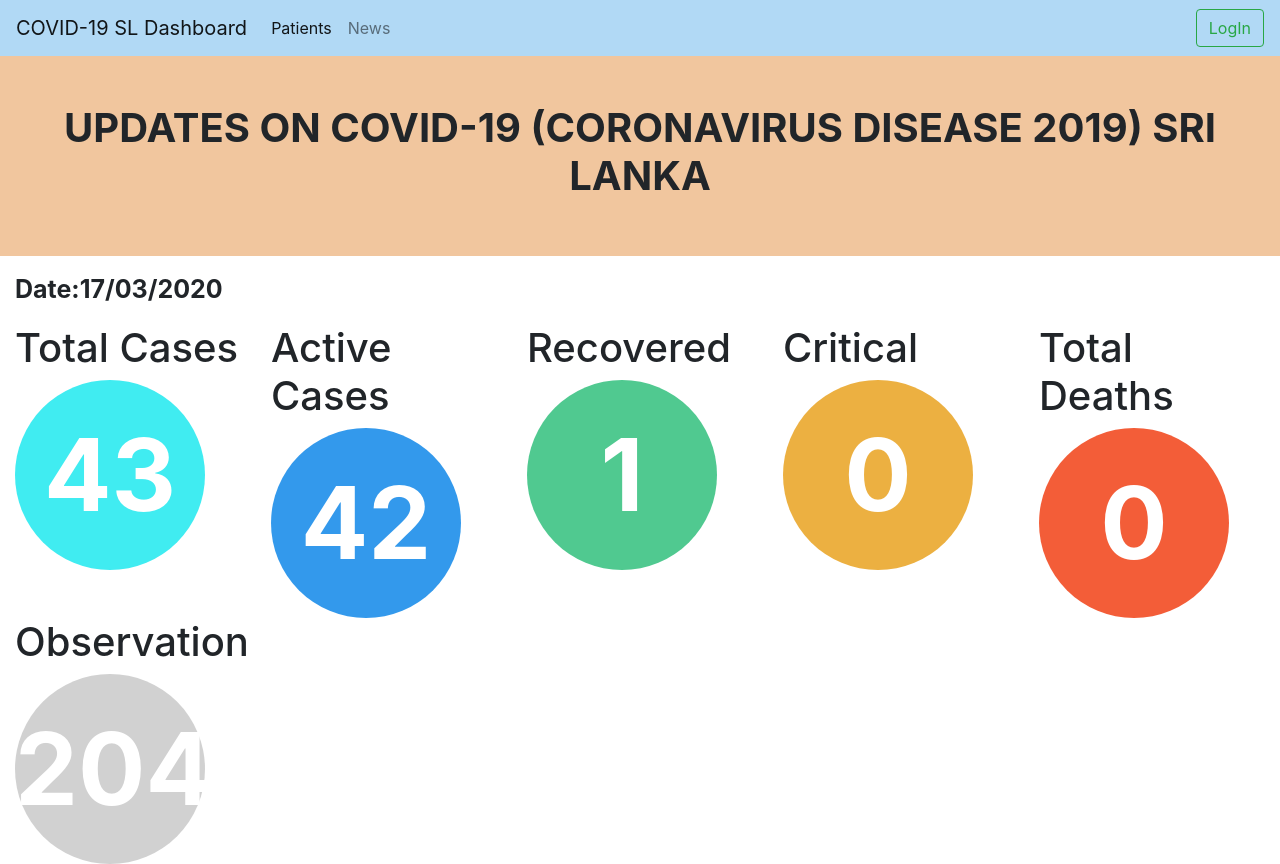
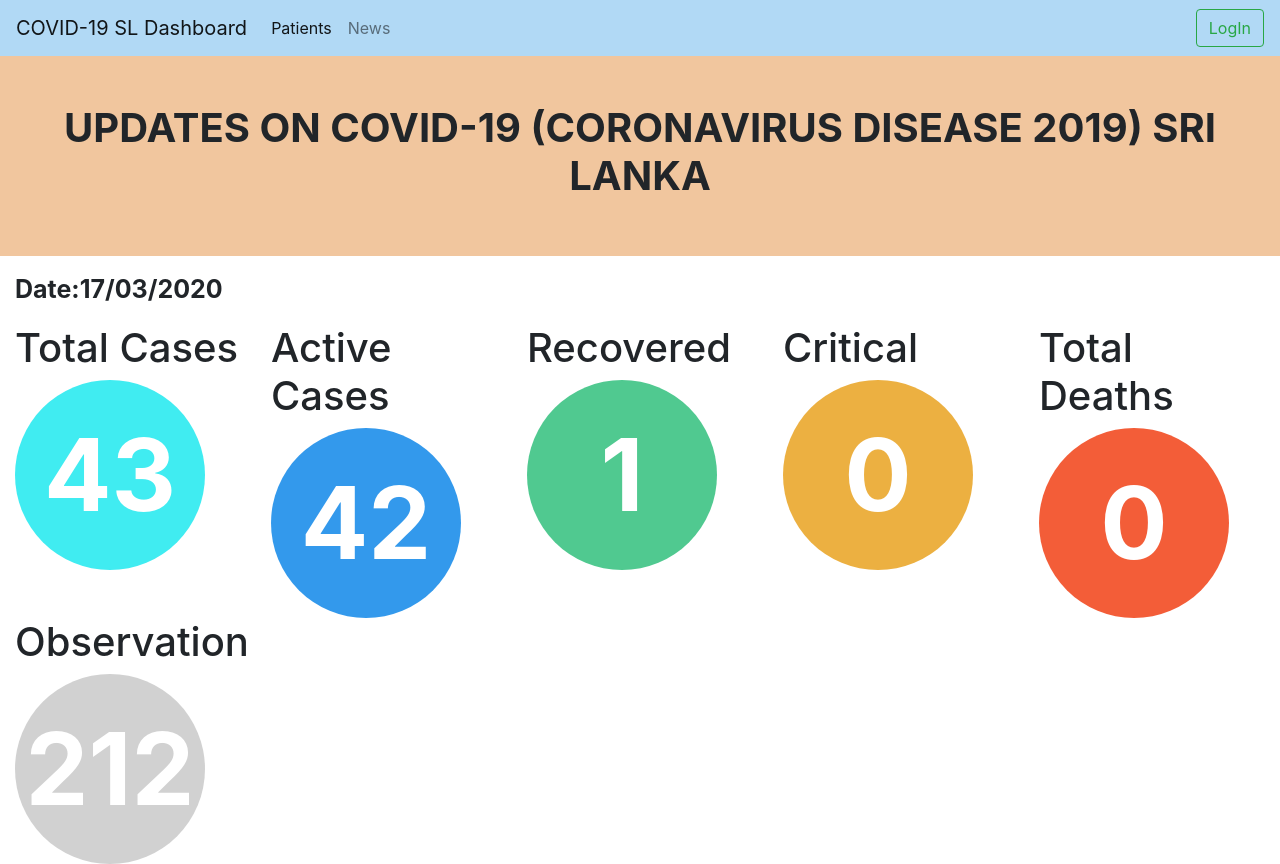
Before and after one commit to Manojb86/covid-dashboard, an Angular app: page / in a window 1280 px wide. Built offline with nearby package versions, Linux system fonts and the light colour scheme.

Commit message:
update the observation

```diff
--- a/src/app/dashboard/summary/summary-view.component.html
+++ b/src/app/dashboard/summary/summary-view.component.html
@@ -37,7 +37,7 @@
       <div class="col-sm">
         <h1>Observation</h1>
         <div>
-        <span class="summary-circle observation-color">204</span>
+        <span class="summary-circle observation-color">212</span>
         </div>
       </div>
 </div>
```
